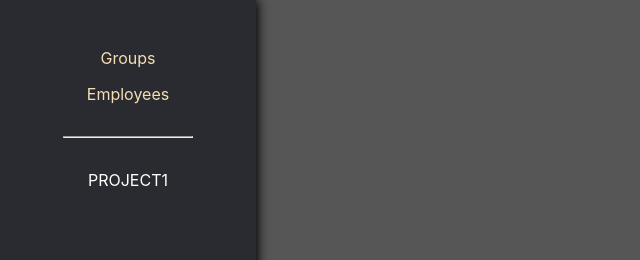
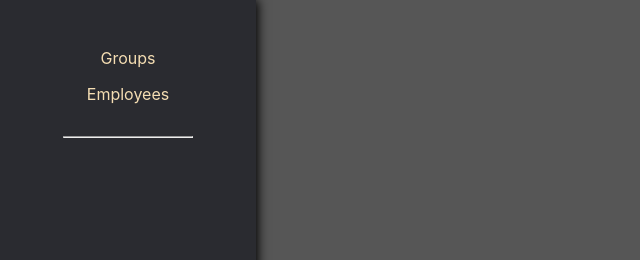
Before and after one commit to romeodombaj/project_governance_fe, a React (Create React App) app: page /line in a window 1280 px wide. Shown: the top 260 px of the page, without its empty margins (0-640 px from the left). Built offline with nearby package versions, Linux system fonts and the light colour scheme.

Commit message:
open elements

```diff
--- a/src/components/1_Project managment/ProjectProject.js
+++ b/src/components/1_Project managment/ProjectProject.js
@@ -1,12 +1,15 @@
-import { Fragment, useEffect, useState } from "react";
+import { Fragment, useEffect, useState, useContext } from "react";
 import styles from "./ProjectProject.module.css";
 import useGetData from "../hooks/use-get-data";
 import NewProjectWindow from "./NewProjectWindow";
+import NavigationContext from "../store/navigation-context";
 
 const ProjectProject = () => {
   const [isCreatingNew, setIsCreatingNew] = useState(false);
   const [searchValue, setSearchValue] = useState("");
   let projectList = useGetData("project_managment/projects");
+
+  const navCtx = useContext(NavigationContext);
 
   const onSearchHandler = (event) => {
     setSearchValue(event.target.value);
@@ -18,6 +21,10 @@ const ProjectProject = () => {
 
   const onCloseNewProject = () => {
     setIsCreatingNew(false);
+  };
+
+  const openProject = (event) => {
+    navCtx.addToOpen(event.target.getAttribute("value"));
   };
 
   return (
@@ -38,7 +45,12 @@ const ProjectProject = () => {
           {projectList.map((project) => {
             if (project.name.includes(searchValue)) {
               return (
-                <div className={styles[`project-wrapper`]} key={project._id}>
+                <div
+                  onClick={openProject}
+                  className={styles[`project-wrapper`]}
+                  key={project._id}
+                  value={project.name}
+                >
                   {project.name}
                 </div>
               );
--- a/src/components/navigation/NavBar.js
+++ b/src/components/navigation/NavBar.js
@@ -57,7 +57,10 @@ const NavBar = () => {
       <hr className={styles.separator} />
 
       <div className={styles[`open-elements`]}>
-        <div>PROJECT1</div>
+        {navCtx.openList &&
+          navCtx.openList.map((object) => {
+            return <div className={styles[`open-element`]}>{object.name}</div>;
+          })}
       </div>
     </div>
   );
--- a/src/components/navigation/NavBar.module.css
+++ b/src/components/navigation/NavBar.module.css
@@ -25,6 +25,13 @@
   display: flex;
   flex-direction: column;
   justify-content: flex-start;
-  align-items: left;
+  align-items: center;
   color: white;
+  margin-bottom: 2rem;
 }
+
+.open-element {
+  margin-top: 0.5rem;
+  margin-bottom: 0.5rem;
+  cursor: pointer;
+}
--- a/src/components/store/NavigationProvider.js
+++ b/src/components/store/NavigationProvider.js
@@ -3,9 +3,19 @@ import { useState } from "react";
 
 const NavigationProvider = (props) => {
   const [currentPanelIndex, setCurrentPanelIndex] = useState();
+  const [openList, setOpenList] = useState([]);
+
+  const addToOpen = (id) => {
+    setOpenList((prevVal) => [...prevVal, { name: id }]);
+    /*if (!Object.values(openList).includes(id)) {
+      setOpenList((prevVal) => [...prevVal, { name: id }]);
+    }*/
+  };
 
   const navigationContext = {
     currentPanelIndex: currentPanelIndex,
+    openList: openList,
+    addToOpen: addToOpen,
     setCurrentPanelIndex: setCurrentPanelIndex,
   };
 
--- a/src/components/store/navigation-context.js
+++ b/src/components/store/navigation-context.js
@@ -2,6 +2,8 @@ import React from "react";
 
 const NavigationContext = React.createContext({
   currentPanelIndex: 0,
+  openList: [],
+  addToOpen: () => {},
   setCurrentPanelIndex: () => {},
 });
 
```
